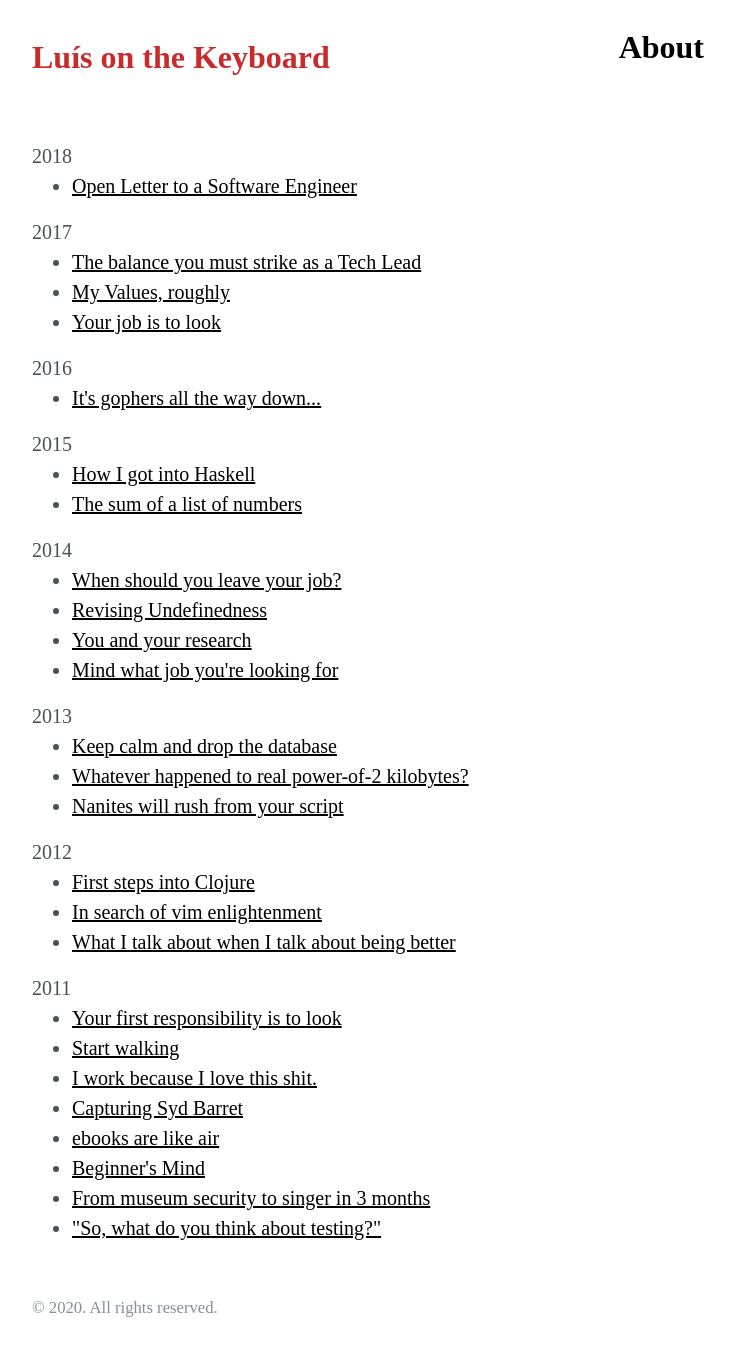
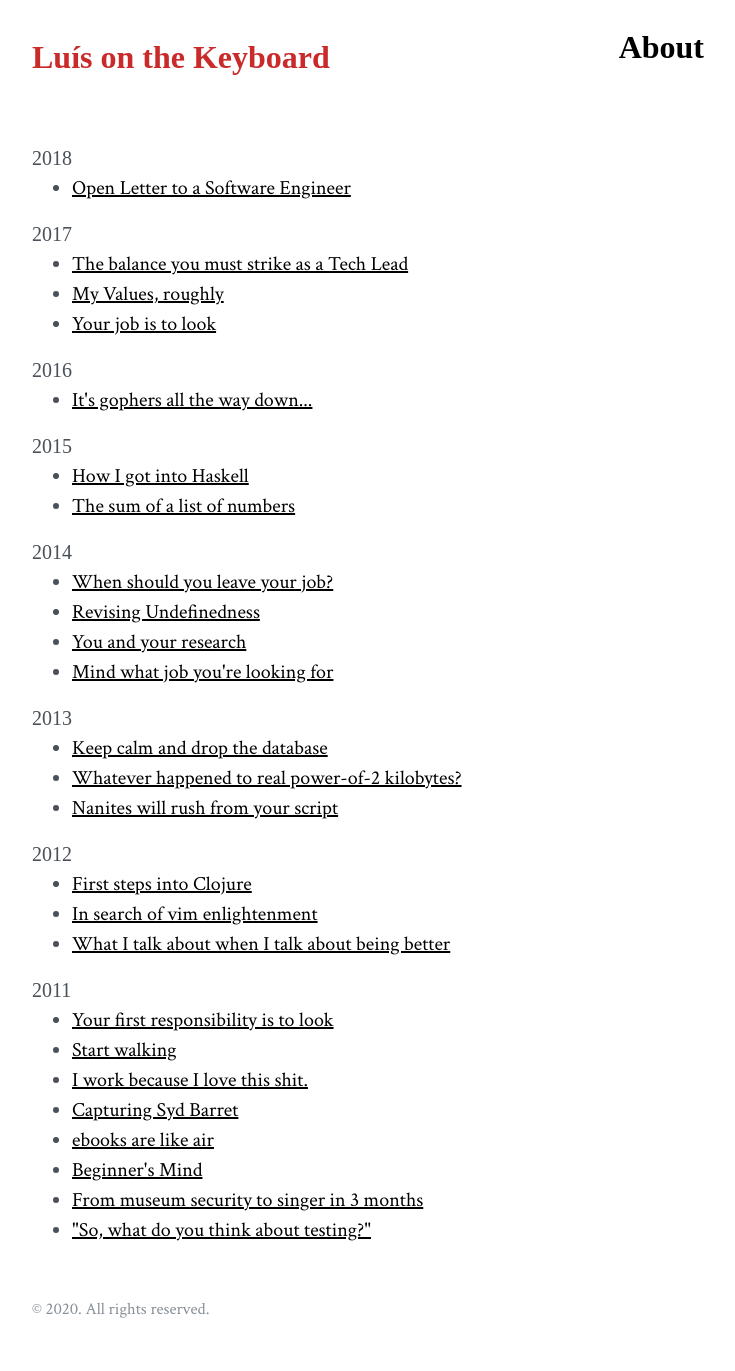
Before and after one commit to luisonthekeyboard/luisonthekeyboard.com, a Jekyll site: the page built from index.html, in a window 1280 px wide. Shown: the whole page, without its empty margins (272-1007 px from the left). Built offline with Jekyll 4.4.1, drawn with Linux system fonts in a browser that asks for light colours; some web fonts are replaced.

Commit message:
Use "IM Fell English" for the dates in the index.

```diff
--- a/_includes/head.html
+++ b/_includes/head.html
@@ -11,6 +11,7 @@
   </title>
 
   <link rel="stylesheet" href="https://fonts.googleapis.com/css?family=IM+Fell+English">
+  <link rel="stylesheet" href="https://fonts.googleapis.com/css?family=Crimson+Text">
   <link rel="stylesheet" href="{{ 'styles.css' | relative_url }}">
   <link rel="apple-touch-icon-precomposed" sizes="144x144" href="{{ '/assets/apple-touch-icon-precomposed.png' | relative_url }}">
   <link rel="shortcut icon" href="{{ '/assets/favicon.ico' | relative_url }}">
--- a/_layouts/default.html
+++ b/_layouts/default.html
@@ -20,7 +20,12 @@
             <a href="{{ nav.url }}">{{ nav.title }}</a>
             {% endfor %}
           </nav>
+
+      {% if page.title == "Home" %}
+        </h1>
+      {% else %}
         </h3>
+      {% endif %}
       </header>
 
       <main>
--- a/_sass/_base.scss
+++ b/_sass/_base.scss
@@ -5,6 +5,10 @@
 .title {
   font-family: var(--title-font);
   color: var(--title);
+}
+
+.index-date {
+  font-family: var(--title-font);
 }
 
 .emphasis {
--- a/index.html
+++ b/index.html
@@ -5,7 +5,7 @@
 
 {% assign postsByYear = site.posts | group_by_exp: "post", "post.date | date: '%Y'" %}
 {% for year in postsByYear %}
-  {{ year.name }}
+  <div class="index-date">{{ year.name }}</div>
   <ul>
     {% for post in year.items %}
       <li><a href="{{ post.url }}">{{ post.title }}</a></li>
```
